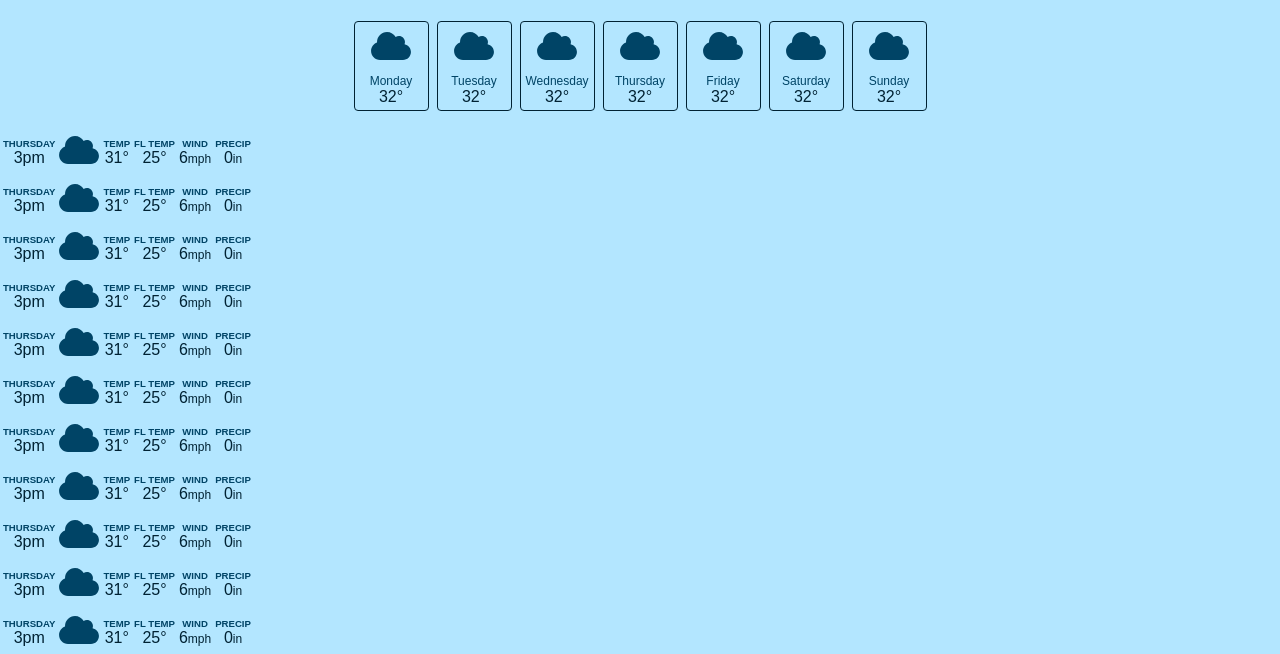
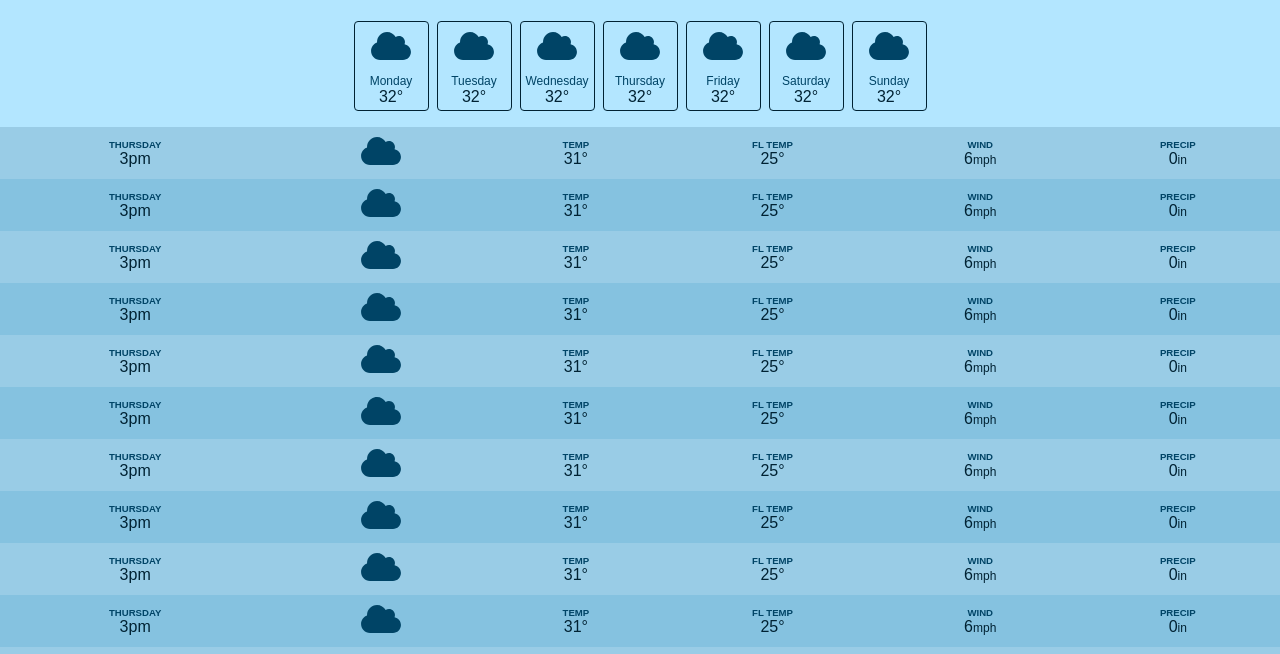
Before and after one commit to bthompson1223/batavia-il-weather, a website built with Vite: page index.html in a window 1280 px wide. Shown: the part 107-761 px from the top of the page. Built offline with nearby package versions, Linux system fonts and the light colour scheme.

Commit message:
finished styling hourly table

```diff
--- a/style.css
+++ b/style.css
@@ -95,3 +95,21 @@ body {
   color: hsl(200, 100%, 20%);
   margin-top: 0.5rem;
 }
+
+.hour-section {
+  width: 100%;
+  text-align: center;
+  border-spacing: 0;
+}
+
+.hour-row {
+  background-color: hsl(200, 60%, 75%);
+}
+
+.hour-row:nth-child(2n) {
+  background-color: hsl(200, 60%, 70%);
+}
+
+.hour-row > td {
+  padding: 0.25rem 0.5rem;
+}
```
